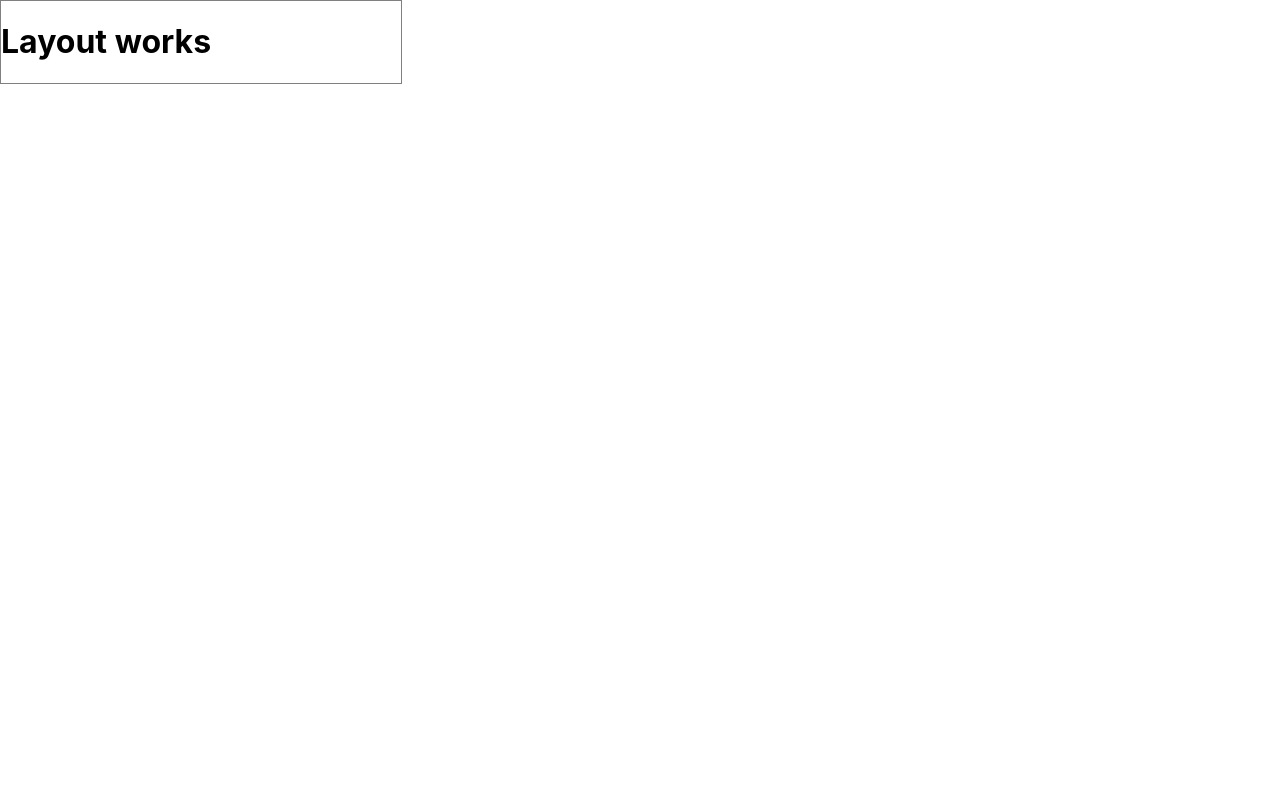
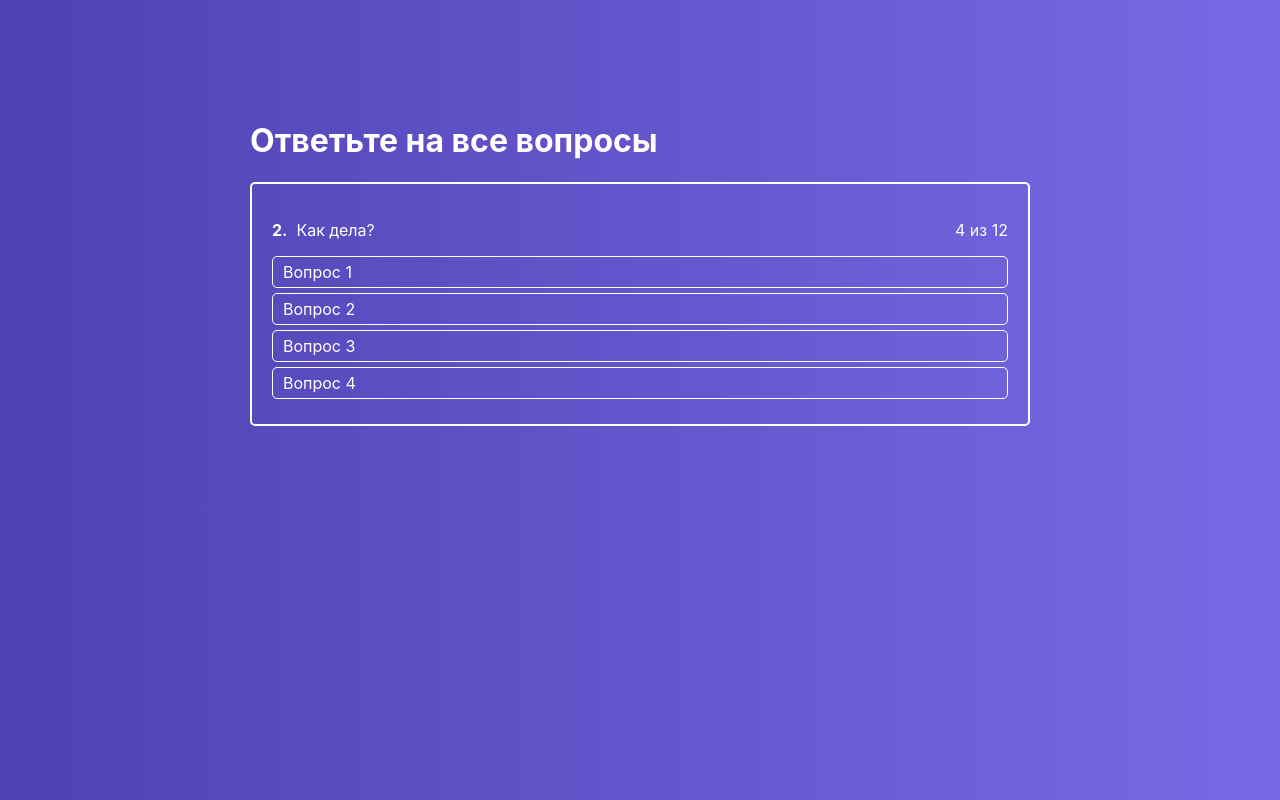
Before and after one commit to LyubashaBurkova/React-app, a React app: page / in a window 1280 px wide. Built offline with nearby package versions, Linux system fonts and the light colour scheme.

Commit message:
project structure

```diff
--- a/src/App.js
+++ b/src/App.js
@@ -1,12 +1,11 @@
 import React from 'react';
 import Layout from './hoc/Layout/Layout';
+import Quiz from './containers/Quiz/Quiz';
 
 function App() {
   return (
       <Layout>
-        <div style={{width: 400, border: '1px solid gray'}}>
-          <h1>Layout works</h1>
-        </div>
+        <Quiz />
       </Layout>
   );
 }
--- /dev/null
+++ b/src/component/ActiveQuiz/ActiveQuiz.js
@@ -0,0 +1,18 @@
+import React from 'react';
+import classes from './ActiveQuiz.module.css';
+import AnswersList from './AnswersList/AnswersList';
+
+const ActiveQuiz = props => (
+    <div className={classes.ActiveQuiz}>
+        <p className={classes.Question}>
+            <span className={classes.Question}>
+                <strong>2.</strong>&nbsp;
+                Как дела?
+            </span>
+            <smal>4 из 12</smal>
+        </p>
+        <AnswersList answers = {props.answers}></AnswersList>
+    </div>
+)
+
+export default ActiveQuiz;
--- /dev/null
+++ b/src/component/ActiveQuiz/ActiveQuiz.module.css
@@ -0,0 +1,13 @@
+.ActiveQuiz {
+    padding: 20px;
+    color: #fff;
+    border: 2px solid #fff;
+    border-radius: 5px;
+    margin: 10px;
+    box-sizing: border-box;
+}
+
+.Question{
+    display: flex;
+    justify-content: space-between;
+}
--- /dev/null
+++ b/src/component/ActiveQuiz/AnswersList/AnswerItem/AnswerItem.js
@@ -0,0 +1,12 @@
+import React from 'react';
+import classes from './AnswerItem.module.css';
+
+const AnswerItem = props => {
+    return (
+        <li class={classes.AnswerItem}>
+            {props.answer.text}
+        </li>
+    )
+}
+
+export default AnswerItem;
--- /dev/null
+++ b/src/component/ActiveQuiz/AnswersList/AnswerItem/AnswerItem.module.css
@@ -0,0 +1,12 @@
+.AnswerItem {
+    border: 1px solid #fff;
+    border-radius: 5px;
+    padding: 5px 10px;
+    margin-bottom: 5px;
+    cursor:pointer;
+}
+
+.AnswerItem:hover {
+    background: rgba(255, 255, 255, .2);
+    transition: background .3s ease-in-out;
+}
--- /dev/null
+++ b/src/component/ActiveQuiz/AnswersList/AnswersList.js
@@ -0,0 +1,17 @@
+import React from 'react';
+import classes from './AnswersList.module.css';
+import AnswerItem from './AnswerItem/AnswerItem';
+
+const AnswersList = props => (
+    <ul className={classes.AnswersList}>
+        {props.answers.map((answer, index) => {
+            return (
+                <AnswerItem
+                answer={answer}
+                key={index} />
+            )
+        })}
+    </ul>
+)
+
+export default AnswersList;
--- /dev/null
+++ b/src/component/ActiveQuiz/AnswersList/AnswersList.module.css
@@ -0,0 +1,5 @@
+.AnswersList {
+    list-style: none;
+    padding:0;
+    margin:0;
+}
--- /dev/null
+++ b/src/containers/Quiz/Quiz.js
@@ -0,0 +1,31 @@
+import React, {Component} from 'react';
+import classes from './Quiz.module.css';
+import ActiveQuiz from '../../component/ActiveQuiz/ActiveQuiz';
+
+class Quiz extends Component {
+    state = {
+        quiz: [
+            {
+                answers: [
+                    {text: 'Вопрос 1'},
+                    {text: 'Вопрос 2'},
+                    {text: 'Вопрос 3'},
+                    {text: 'Вопрос 4'}
+                ]
+            }
+        ]
+    }
+
+    render() {
+        return(
+            <div className={classes.Quiz}>
+                <div  className={classes.QuizWrapper}>
+                <h1>Ответьте на все вопросы</h1>
+                    <ActiveQuiz answers = {this.state.quiz[0].answers}></ActiveQuiz>
+                </div>
+            </div>
+        )
+    }
+}
+
+export default Quiz;
--- /dev/null
+++ b/src/containers/Quiz/Quiz.module.css
@@ -0,0 +1,17 @@
+.Quiz {
+    display:flex;
+    justify-content: center;
+    padding-top: 100px;
+    flex-grow: 1;
+    width: 100%;
+    background: linear-gradient(90deg, #5041b2 0%, #7969e6 100%);
+}
+
+.Quiz h1 {
+    color: #fff;
+    margin-left: 10px;
+}
+
+.QuizWrapper {
+    width: 800px;
+}
```
